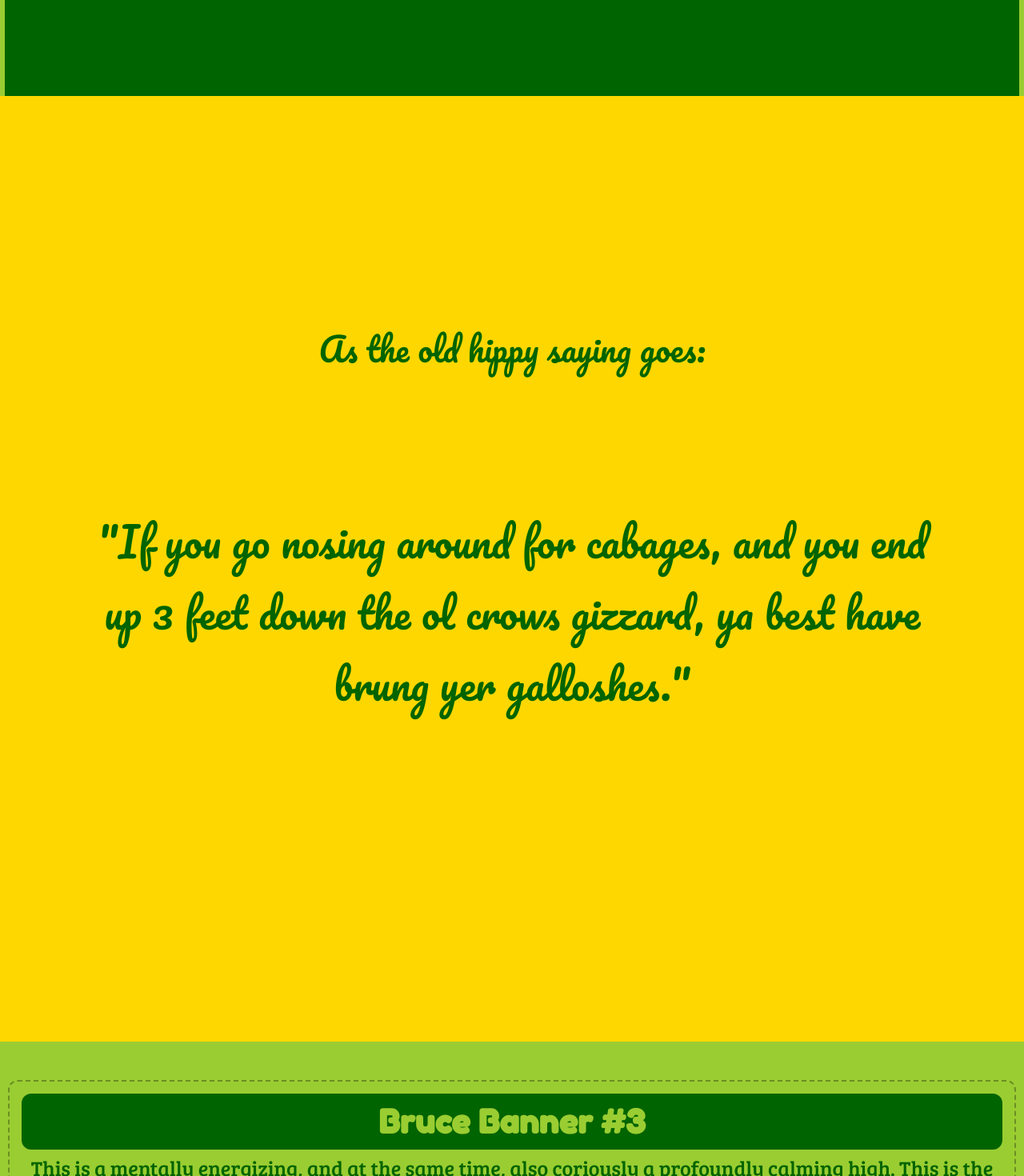
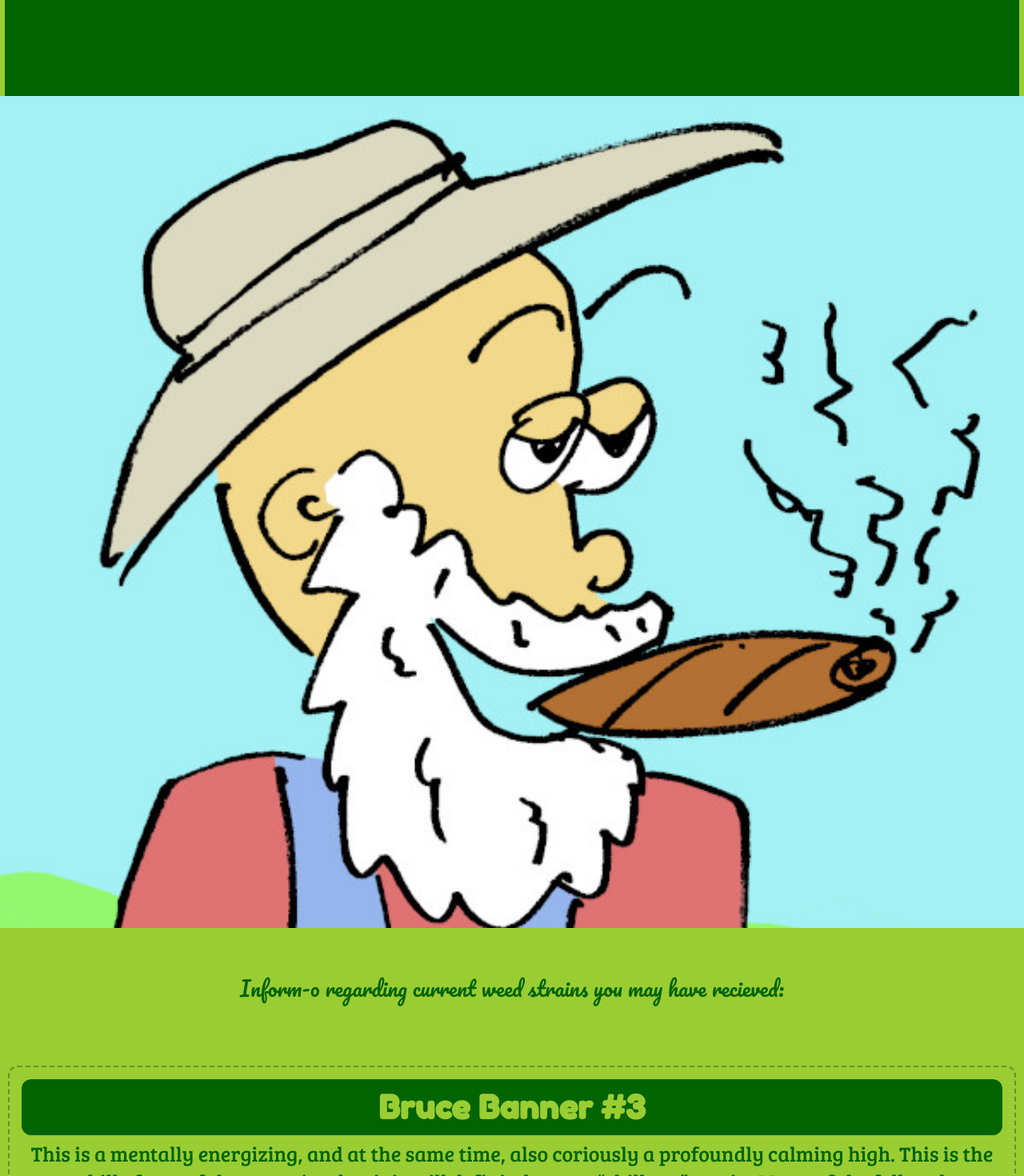
Before and after one commit to MustardJoe/karvest_fest, a React (Create React App) app: page / in a window 1280 px wide. Shown: the part 680-2150 px from the top of the page at 80% size. Built offline with nearby package versions, Linux system fonts and the light colour scheme.

Commit message:
added img asset, img component and associated changes in app and style

```diff
--- a/src/App.css
+++ b/src/App.css
@@ -62,13 +62,33 @@
   font-size: calc(25px + 2vmin);
 }
 
+.ImageContainer {
+  min-width: 100%;
+  height: 130vh;
+  background-size: 175%;
+  background-color: yellowgreen;
+  overflow: hidden;
+}
+
+.ImgFile {
+  min-width: 100%;
+  background-position-x: center;
+}
+
 .Intro {
   font-family: 'Pacifico', cursive;
   background-color: gold;
+  background-image: linear-gradient(yellowgreen 5%, gold);
   padding: 2em;
   padding-top: 35vh;
-  min-height: 100vh;
+  min-height: 80vh;
   font-size: calc(35px + 2vmin);
+}
+
+.Informo {
+  margin-top: 2em;
+  font-family: 'Pacifico', cursive;
+  max-width: 80%;
 }
 
 .Title {
--- a/src/App.js
+++ b/src/App.js
@@ -2,6 +2,7 @@ import './App.css';
 import Bytheway from './components/bytheway/ByTheWay.js';
 import Card from './components/card/Card.js';
 import Header from './components/header/Header.js';
+import ImageContainer from './components/imagecontainer/ImageContainer.js';
 import Intro from './components/intro/Intro.js';
 import weedData from './weedData.js';
 
@@ -9,12 +10,14 @@ function App() {
   return (
     <div className="App">
       <Header/>
-      <Intro/>
+      <ImageContainer />
+      <p className="Informo">Inform-o regarding current weed strains you may have recieved:</p>
       <Card strain={weedData.Bruce_Banner}/>
       <Card strain={weedData.Sour_Deisel}/>
       <Card strain={weedData.Nightmare_Cookies}/>
       <Card strain={weedData.Magic_Medicine}/>
       <Bytheway/>
+      <Intro/>
     </div>
   );
 }
--- /dev/null
+++ b/src/components/imagecontainer/ImageContainer.js
@@ -0,0 +1,12 @@
+import uncleFarmerImg from '../../assets/uncleFarmerJonny_FaceForWebsite.jpg';
+import React from 'react';
+
+const ImageContainer = () => {
+  return (
+    <div className="ImageContainer">
+      <img src={uncleFarmerImg} alt="Cartoon illustration of Uncle Farmer Jonny" className="ImgFile"></img>
+    </div>
+  );
+}
+
+export default ImageContainer;
```
Also changed, not shown: src/assets/uncleFarmerJonny_FaceForWebsite.jpg (added).
